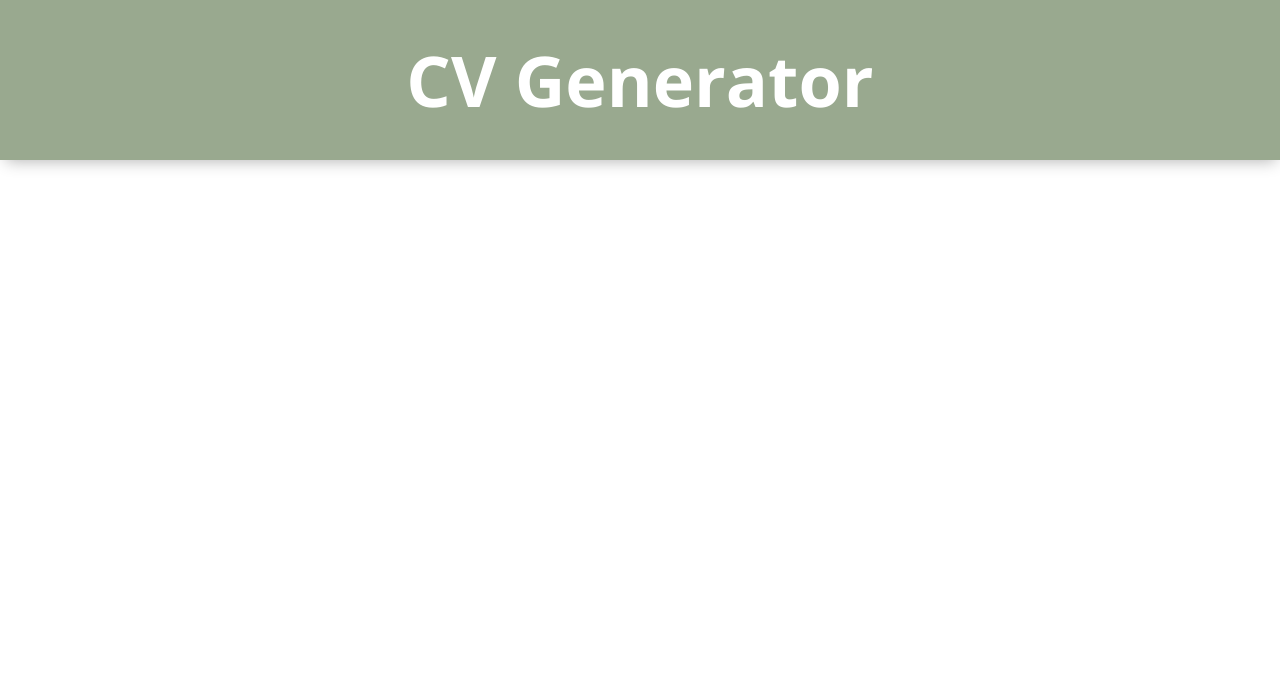
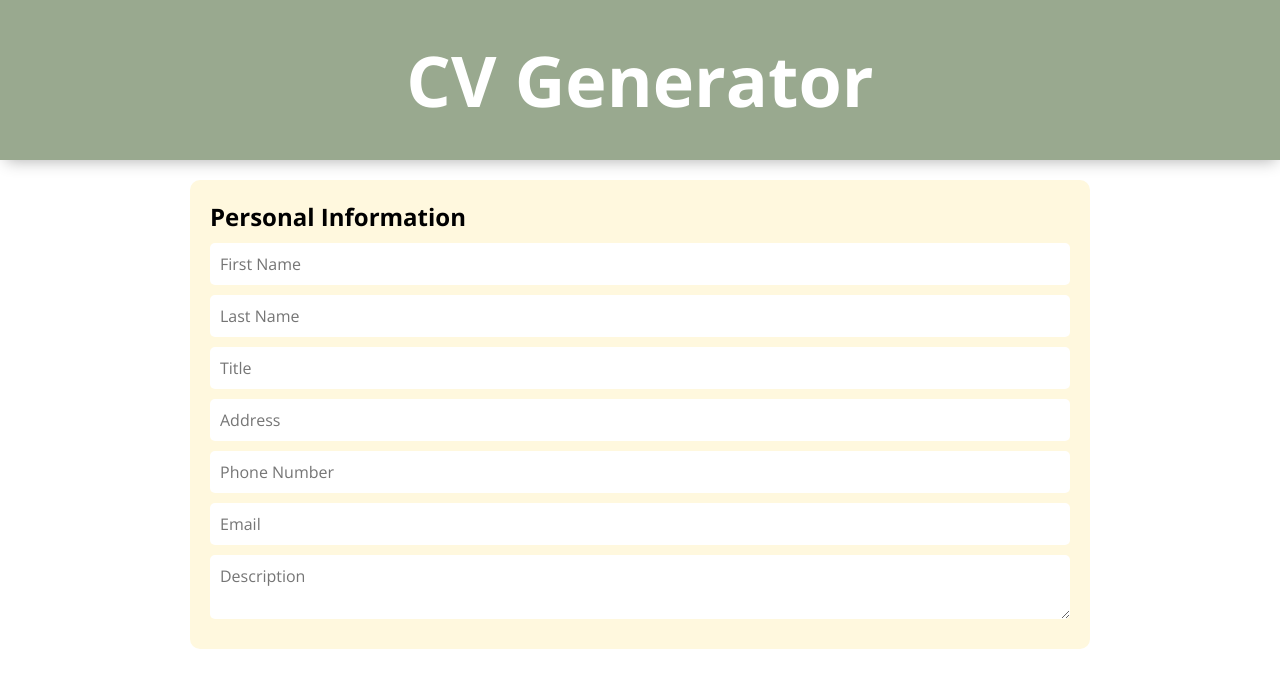
Before and after one commit to enmanuelsabarua/cv-app, a React (Create React App) app: page / in a window 1280 px wide. Shown: the top 688 px of the page. Built offline with nearby package versions, Linux system fonts and the light colour scheme.

Commit message:
Add GeneralInfo component features

```diff
--- a/src/App.js
+++ b/src/App.js
@@ -1,7 +1,39 @@
 import React, { Component } from 'react';
 import './styles/App.css';
+import GeneralInfo from './components/GeneralInfo';
 
 class App extends Component {
+  constructor() {
+    super();
+
+    this.handlePersonalInfoChange = this.handlePersonalInfoChange.bind(this);
+
+    this.state = {
+      personalInfo: {
+        fName: '',
+        lName: '',
+        title: '',
+        address: '',
+        phoneNumber: '',
+        email: '',
+        description: '',
+      }
+    }
+  }
+
+  handlePersonalInfoChange = e => {
+    this.setState(prevState => {
+      return {
+        personalInfo: {
+          ...prevState.personalInfo,
+          [e.target.id]: e.target.value,
+        }
+      }
+    });
+
+    console.log(this.state.personalInfo);
+  }
+
   render() {
     return (
       <div>
@@ -9,7 +41,9 @@ class App extends Component {
           <h1>CV Generator</h1>
         </header>
         <main className='main'>
-
+        <form>
+          <GeneralInfo handlePersonalInfoChange={this.handlePersonalInfoChange} />
+        </form>
         </main>
       </div>
     );
--- a/src/components/GeneralInfo.js
+++ b/src/components/GeneralInfo.js
@@ -0,0 +1,25 @@
+import React, { Component } from "react";
+
+class GeneralInfo extends Component {
+    constructor(props) {
+        super(props);
+    }
+
+    render() {
+        return (
+            <section>
+                <h2>Personal Information</h2>
+
+                    <input id="fName" onChange={this.props.handlePersonalInfoChange} type="text" placeholder="First Name"/>
+                    <input id="lName" onChange={this.props.handlePersonalInfoChange} type="text" placeholder="Last Name"/>
+                    <input id="title" onChange={this.props.handlePersonalInfoChange} type="text" placeholder="Title"/>
+                    <input id="address" onChange={this.props.handlePersonalInfoChange} type="text" placeholder="Address"/>
+                    <input id="phoneNumber" onChange={this.props.handlePersonalInfoChange} type="text" placeholder="Phone Number"/>
+                    <input id="email" onChange={this.props.handlePersonalInfoChange} type="email" placeholder="Email"/>
+                    <textarea id="description" onChange={this.props.handlePersonalInfoChange} name="description" placeholder="Description"></textarea>
+            </section>
+        );
+    }
+}
+
+export default GeneralInfo;
--- a/src/styles/App.css
+++ b/src/styles/App.css
@@ -1,17 +1,42 @@
 *, html {
   padding: 0;
   margin: 0;
+  font-family: 'Open Sans', sans-serif;
+  box-sizing: border-box;
 }
 
 .header {
   background-color: #99A98F;
   padding: 2rem;
   box-shadow: 1px 6px 15px -5px rgba(0,0,0,0.30);
+  margin-bottom: 20px;
 }
 
 h1 {
-  font-family: 'Open Sans', sans-serif;
   text-align: center;
   font-size: 70px;
   color: white;
 }
+
+h2 {
+  margin-bottom: 10px;
+}
+
+.main {
+  max-width: 90%;
+  width: 900px;
+  margin: 0 auto;
+  background-color: #FFF8DE;
+  border-radius: 10px;
+  padding: 20px;
+}
+
+input, textarea {
+  padding: 10px;
+  border: none;
+  border-radius: 5px;
+  margin-bottom: 10px;
+  display: block;
+  width: 100%;
+  font-size: 16px;
+}
```
